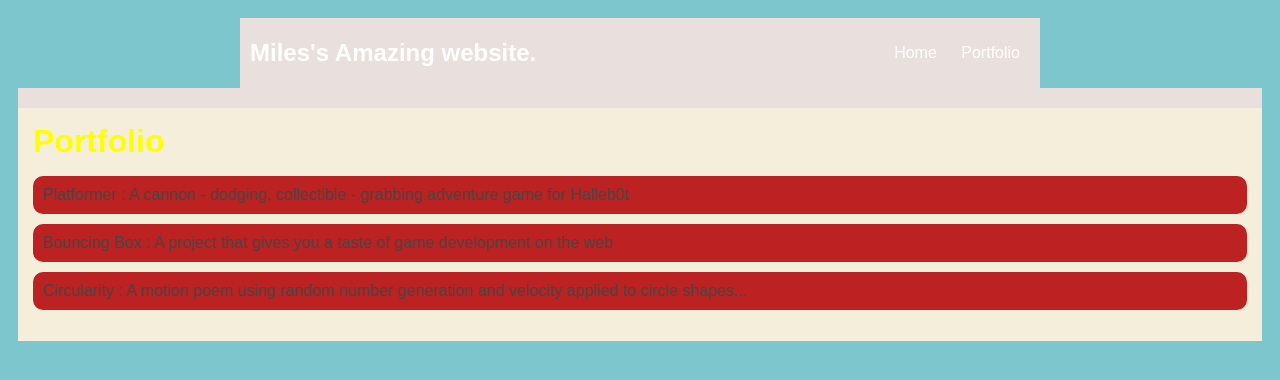
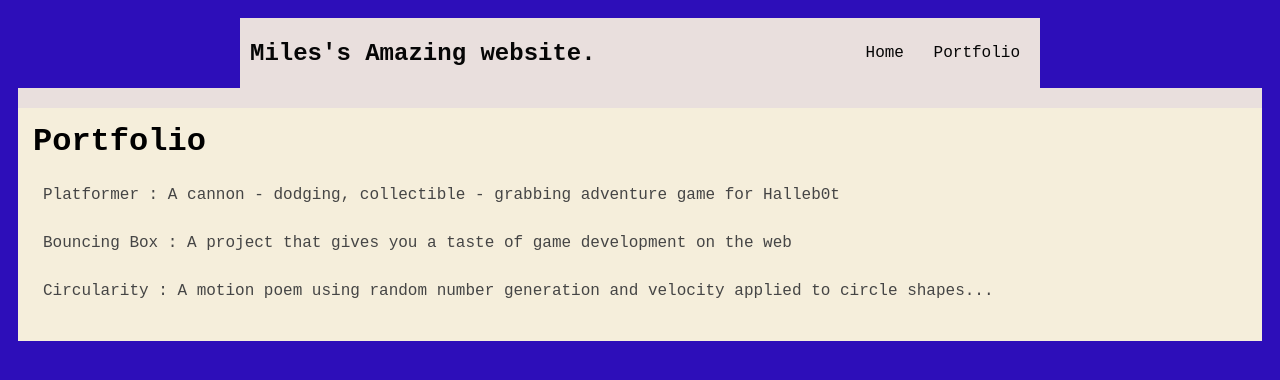
Before and after one commit to mhirt12/mhirt12.github.io, a plain HTML site: page portfolio.html in a window 1280 px wide. Drawn offline with Linux system fonts and the light colour scheme.

Commit message:
install projects

```diff
--- a/style.css
+++ b/style.css
@@ -1,8 +1,8 @@
 body {
-    background: rgb(125, 198, 205);
+    background: rgb(45, 14, 185);
     color: rgb(45, 45, 45);
     padding: 10px;
-    font-family: arial;
+    font-family: 'Courier New', Courier, monospace;
 }
 #all-contents {
   max-width: 800px;
@@ -19,7 +19,7 @@ nav {
 h1 {
     display: flex;
     align-items: center;
-    color: white;
+    color: rgb(6, 6, 6);
     flex: 1;
     margin: 0;
 }
@@ -32,7 +32,7 @@ h1 {
 }
 a {
     text-decoration: none;
-    color: #fff;
+    color: #050505;
 }
 
 /* main container area beneath menu */
@@ -54,7 +54,7 @@ main {
 
 /* portfolio styles */
 #interests {
-    border: 4px silver ridge;
+    border: 4px rgba(5, 0, 0, 0.011) ridge;
     padding: 8px;
 }
 h2, h3 {
@@ -70,7 +70,7 @@ h2, h3 {
 
    /* portfolio styles */
    .content h1 {
-    color: yellow;
+    color: rgb(0, 0, 0);
 }
 
 #portfolio {
@@ -79,14 +79,14 @@ h2, h3 {
 }
 
 #portfolio li {
-    background: #bc2222;
+    background: #10000000;
     padding: 10px;
     border-radius: 10px;
     margin-bottom: 10px;
 }
 
 #portfolio li:hover {
-    background: #eee;
+    background: #0b0b0bf6;
 }
 
 #portfolio a {
```
